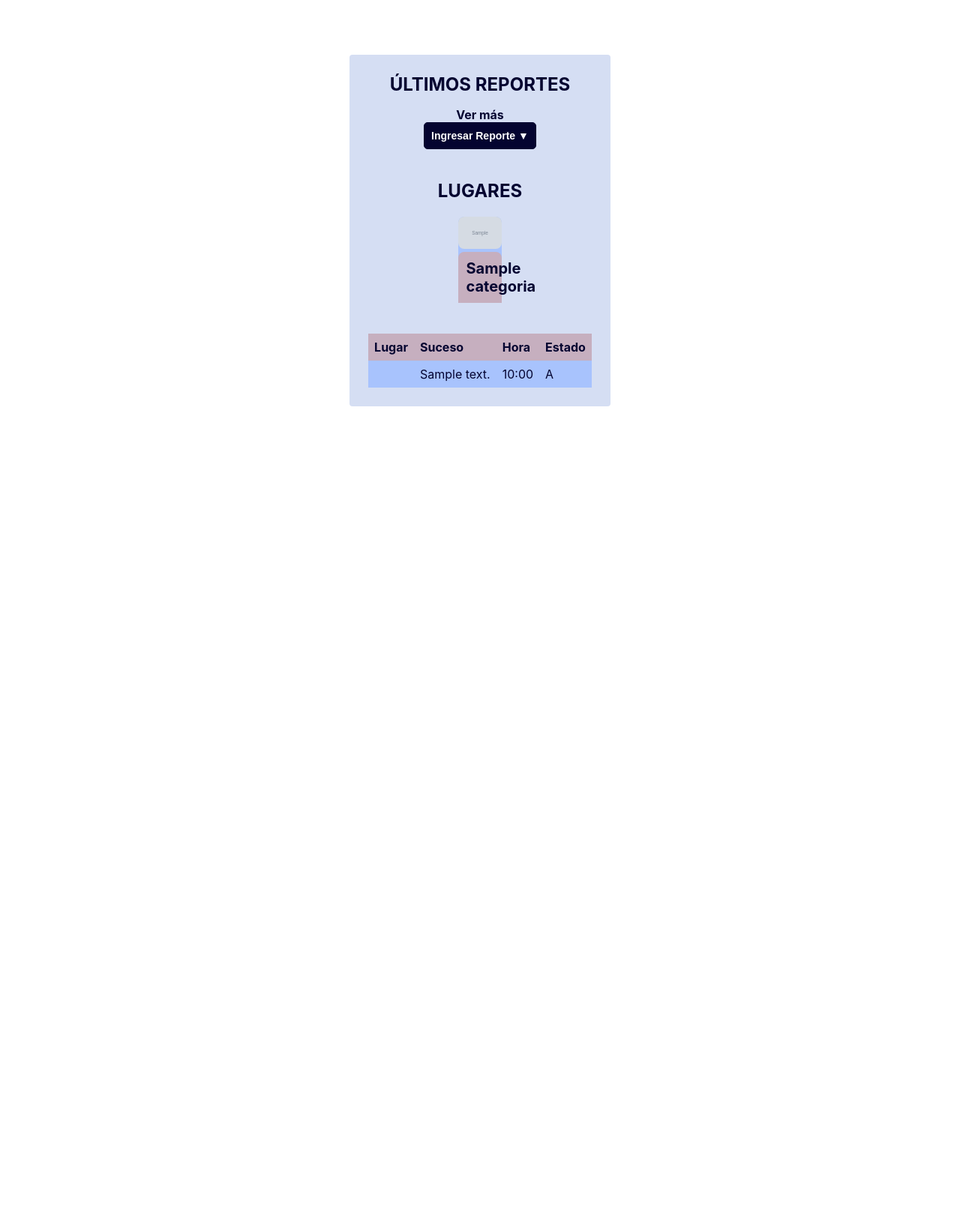
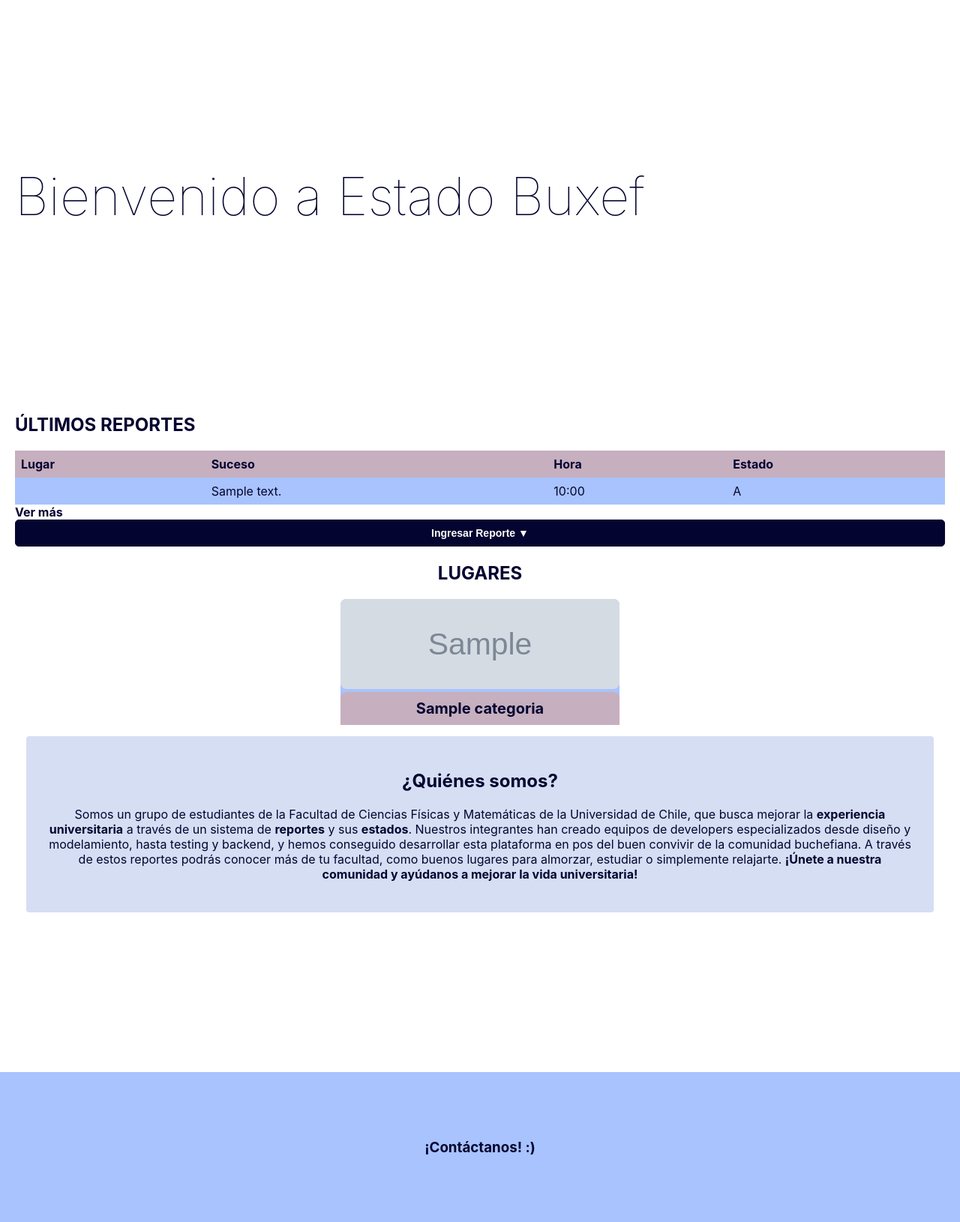
Before and after one commit to DCC-CC4401/2024-1-CC4401-1-grupo-3, a Django app: page / in a window 1280 px wide. Shown: the part 56-1686 px from the top of the page at 75% size. Before the commit the page ends 598 px from the top, so only its background shows below. Run offline with Django 5.2, Linux system fonts and the light colour scheme; tables that the repository leaves empty hold one stand-in row (values such as "Sample post"); grey boxes marked "Sample" are stand-in pictures; data that the repository does not hold is empty; parts of the project's set-up code (start-up, migrations or seed data) failed here and were passed over; some web fonts are replaced.

Commit message:
title, bottom bar and quienes somos container added

```diff
--- a/estadobuxef/static/css/home.css
+++ b/estadobuxef/static/css/home.css
@@ -157,7 +157,6 @@ label {
     background-color: #C6AFBF;
 }
 
-
 .show {
     display: flex;
     justify-content: center;
@@ -189,3 +188,17 @@ img {
     width: 100%;
     object-fit: cover;
 }
+
+.barra-inferior {
+    position: absolute;
+    bottom: 120;
+    margin-top: 15%;
+    left: 0;
+    background-color: var(--form-bg);
+    width: 100%;
+    text-align: center;
+}
+
+.title-space {
+    margin-top: 13%;
+}
--- a/estadobuxef/templates/home.html
+++ b/estadobuxef/templates/home.html
@@ -13,8 +13,11 @@
 {% endblock %}
 
 {% block content %}
+    <div class="title-space">
+        <h1 class="title" style="color: #040430; font-weight: lighter; font-size: 70px; margin-top: 0%; margin-bottom: 20%;">Bienvenido a Estado Buxef</h1>
+    <div class="title-space">
     <div>
-        <div class="container" >
+
             <h2 class="reports-title" style="color: #040430">ÚLTIMOS REPORTES</h2>
             <table class="table" >
                 <tr >
@@ -39,6 +42,7 @@
                         </tr>
                     {% endfor %}
                 {% endif %}
+            </table>
             <a class="not-btn" href="{% url 'reports' %}" style="margin-top: 1em;">Ver más</a>
         </div>
 
@@ -89,7 +93,27 @@
             </div>
         {% endfor %}
     </div>
+    <div class="container">
+        <div class="quienes-somos">
+            <h2 style="color: #040430">¿Quiénes somos?</h2>
+            <p style="color: #040430; text-align: center;">Somos un grupo de estudiantes de la Facultad de Ciencias Físicas y Matemáticas de la Universidad de Chile, que busca mejorar la <strong>experiencia universitaria</strong> a través de un sistema de <strong>reportes</strong> y sus <strong>estados</strong>. Nuestros integrantes han creado equipos de developers especializados desde diseño y modelamiento, hasta testing y backend, y hemos conseguido desarrollar esta plataforma en pos del buen convivir de la comunidad buchefiana.
+                A través de estos reportes podrás conocer más de tu facultad, como buenos lugares para almorzar, estudiar o simplemente relajarte. <strong>¡Únete a nuestra comunidad y ayúdanos a mejorar la vida universitaria!</strong></p>
+        </div>
     </div>
+    </div>
+    <div class="barra-inferior" style="
+    width: 100%;
+    text-align-last: center;
+    height: 200px;
+    position: absolute;
+    bottom: 120;
+    margin-top: 15%;
+    left: 0;
+    display: flex;
+    align-items: center;
+    justify-content: center;
+    text-align: center;">
+        <h3> ¡Contáctanos! :) </h3>
     </div>
     <script>
         function myFunction() {
```
